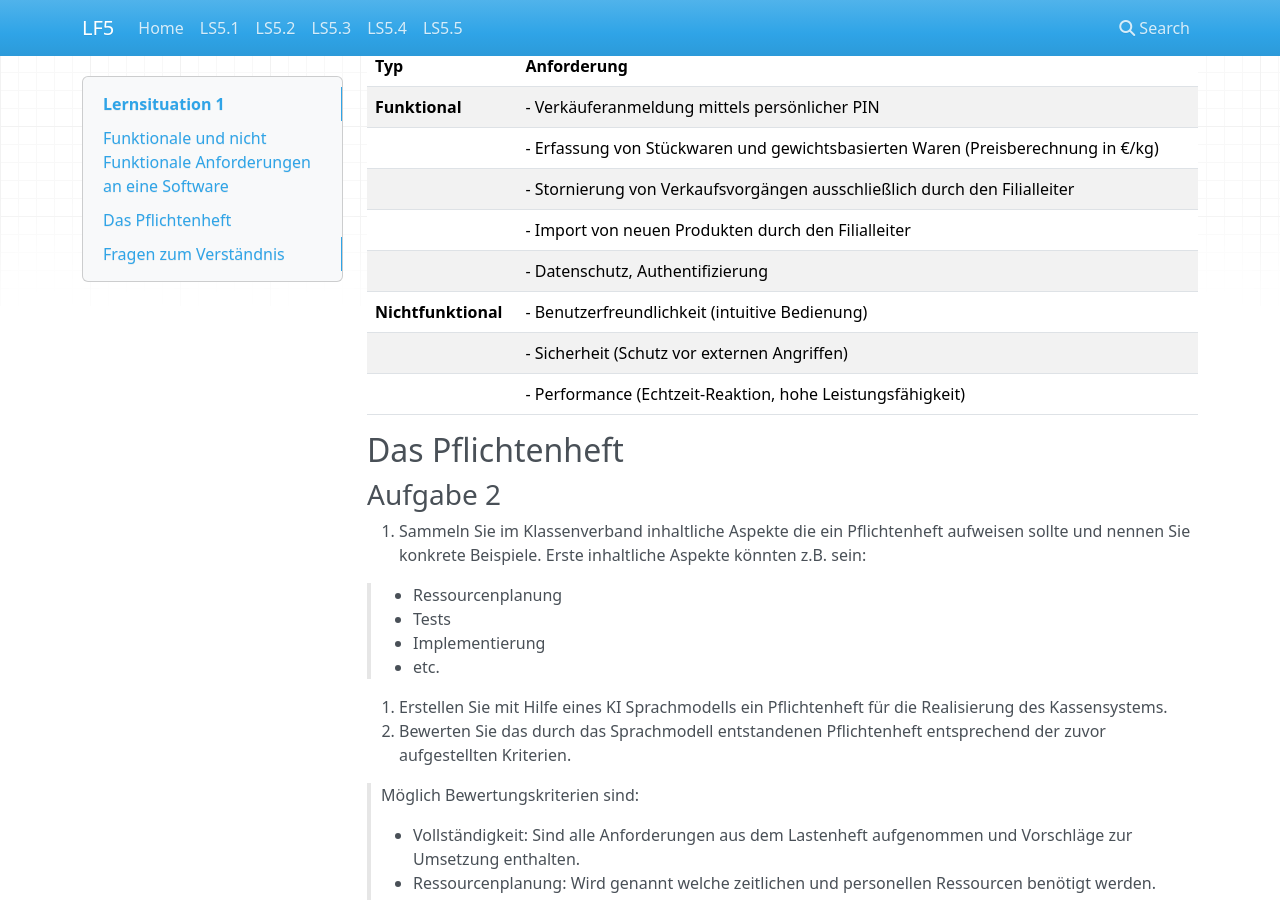
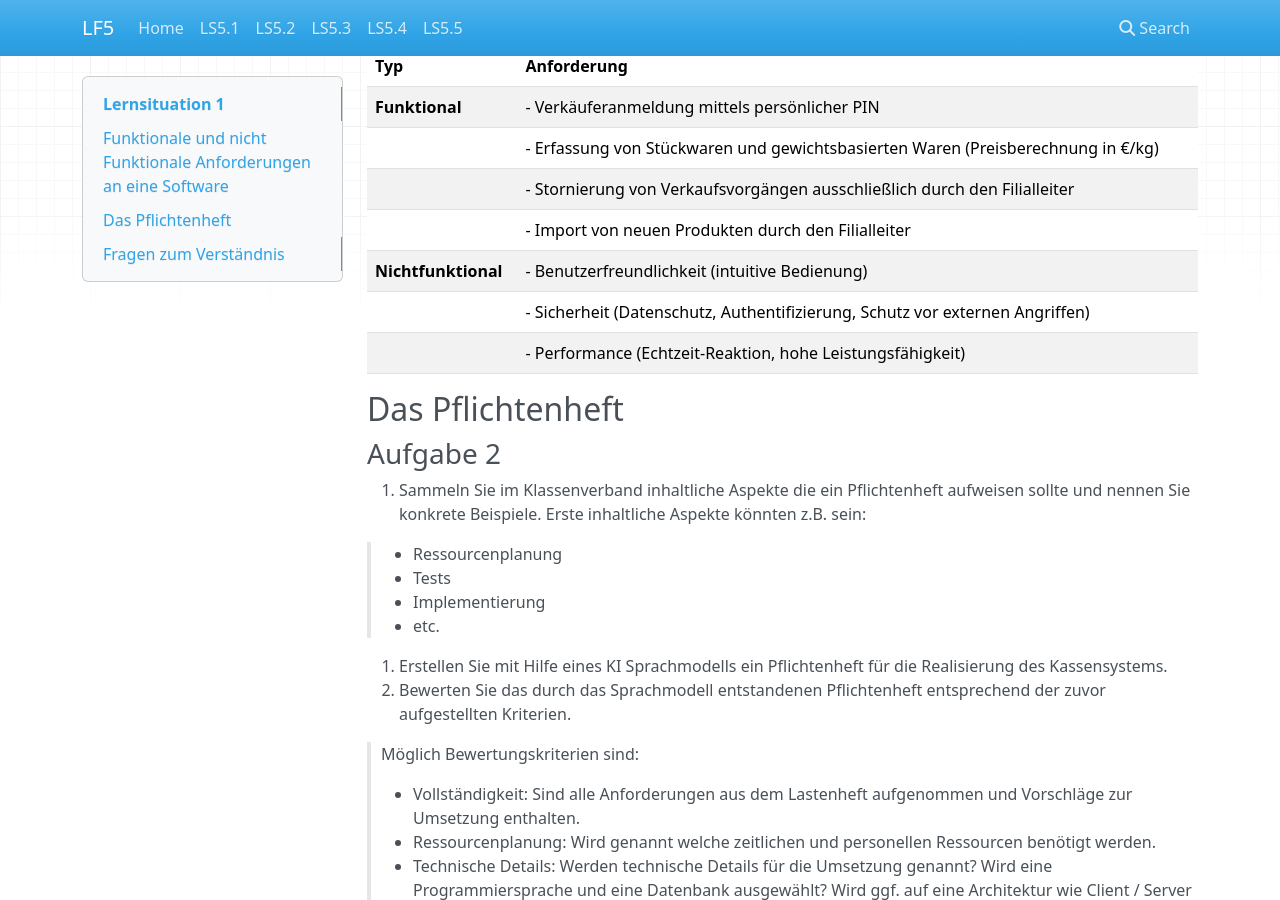
Before and after one commit to jtuttas/LF5, an MkDocs documentation site: the page built from docs/Lernsituation1.md, in a window 1280 px wide and 900 px high, scrolled down 2378 px. Built offline with MkDocs 1.6.1, drawn with Linux system fonts in a browser that asks for light colours; nearby versions of some CDN libraries.

```diff
--- a/docs/Lernsituation1.md
+++ b/docs/Lernsituation1.md
@@ -55,9 +55,8 @@ Ermitteln Sie die funktionalen und nicht funktionalen Anforderungen an die zu en
 |                  | - Erfassung von Stückwaren und gewichtsbasierten Waren (Preisberechnung in €/kg)|
 |                  | - Stornierung von Verkaufsvorgängen ausschließlich durch den Filialleiter  |
 |                  | - Import von neuen Produkten durch den Filialleiter  |
-|                  | - Datenschutz, Authentifizierung  |
 | **Nichtfunktional** | - Benutzerfreundlichkeit (intuitive Bedienung)                            |
-|                  | - Sicherheit (Schutz vor externen Angriffen)|
+|                  | - Sicherheit (Datenschutz, Authentifizierung, Schutz vor externen Angriffen)|
 |                  | - Performance (Echtzeit-Reaktion, hohe Leistungsfähigkeit)                  |
 
 <!--ls1lsg1-->
```
Also changed, not shown: site/sitemap.xml, 1 other file.
